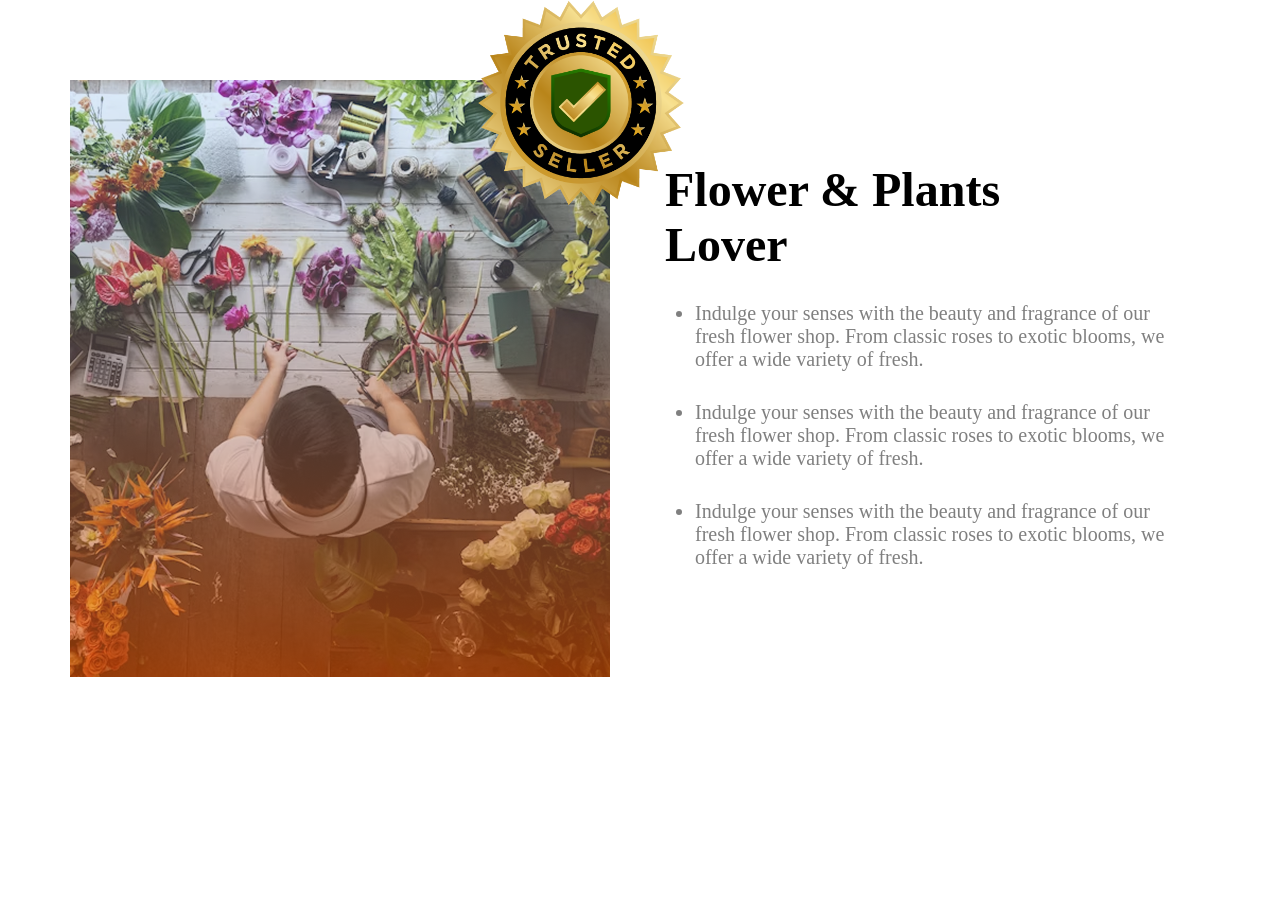
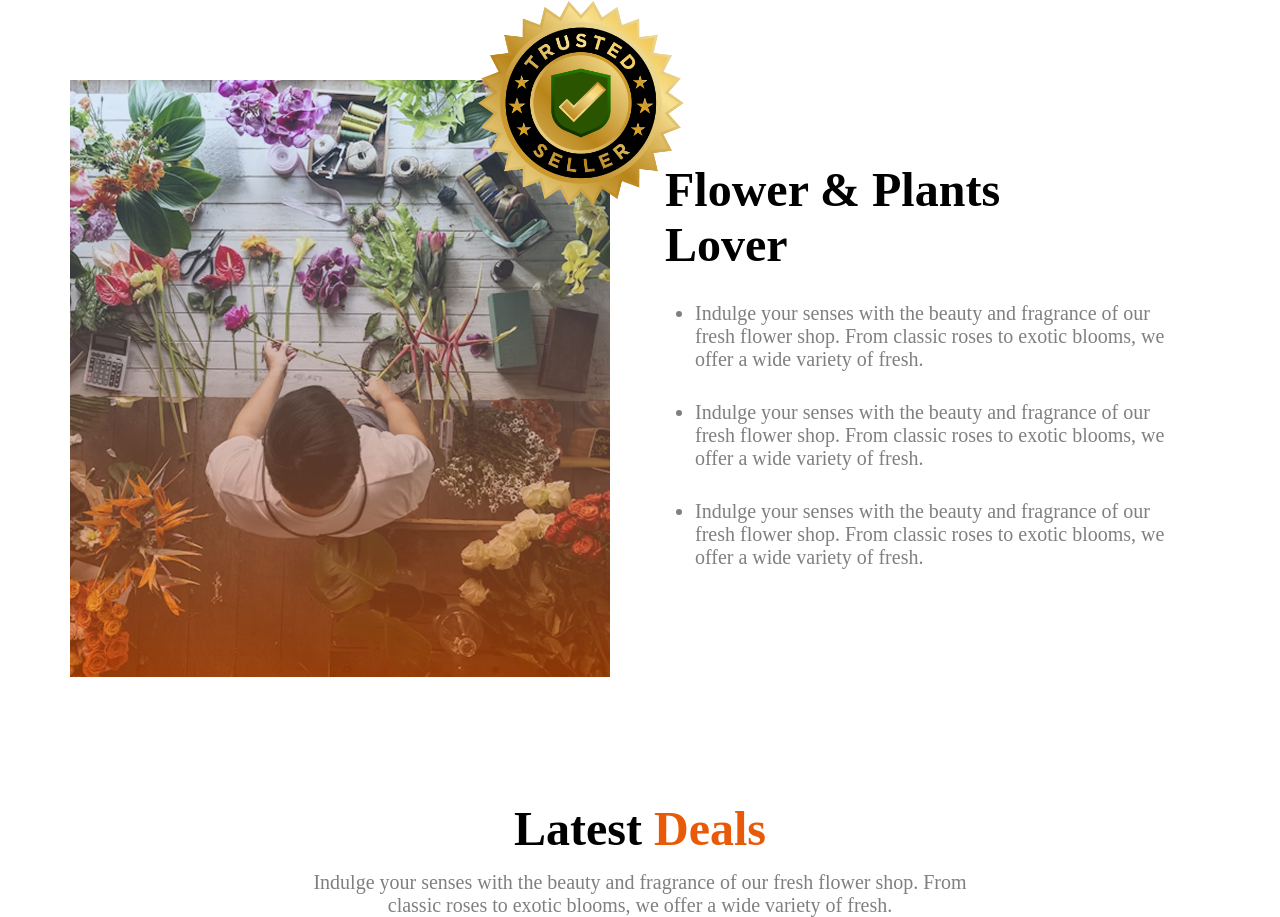
Before and after one commit to siyamsikder/Programming-hero-Assi-no-2-Responsive-Flowers, a plain HTML site: page index.html in a window 1280 px wide. Shown: the part 1955-2872 px from the top of the page. Before the commit the page ends 2636 px from the top, so only its background shows below. Drawn offline with Linux system fonts and the light colour scheme.

Commit message:
added a latest deals section

```diff
--- a/index.html
+++ b/index.html
@@ -162,6 +162,12 @@
                 </ul>
             </div>
         </section>
+        <!-- offer section -->
+
+        <section class="offer-section container ">
+            <h1 class="offer-section-h1 text-black" >Latest <span class="text-orange">Deals</span> </h1>
+            <p class="offer-section-p text-gray2 ">Indulge your senses with the beauty and fragrance of our fresh flower shop. From <br>classic roses to exotic blooms, we offer a wide variety of fresh.</p>
+        </section>
     </main>
     <footer>
 
--- a/style.css
+++ b/style.css
@@ -18,7 +18,7 @@
     display: flex;
 }
 
-.container{
+.container {
     max-width: 1140px;
     margin: auto;
 }
@@ -79,12 +79,14 @@
 .banner-left {
     flex: 1;
 }
-.banner-right{
+
+.banner-right {
     flex: 1;
 }
+
 /* our plants products  */
 
-.plants{
+.plants {
     display: flex;
     flex-direction: column;
     align-items: center;
@@ -92,44 +94,51 @@
     text-align: center;
 
 }
-.plant-top-p{
-    margin-top:16px ;
+
+.plant-top-p {
+    margin-top: 16px;
     font-weight: 500;
     font-size: 1.25rem;
 }
-.plant-top-h1{
+
+.plant-top-h1 {
     font-size: 3.25rem;
 }
 
 /* plants items */
-.plants-items{
+.plants-items {
     text-align: center;
     margin-top: 49px;
 }
-.plant-h5{
+
+.plant-h5 {
     font-size: 1.25rem;
     font-weight: 500;
     margin-top: 20px;
 
 }
-.plant-h4{
+
+.plant-h4 {
     margin-top: 10px;
     font-weight: 700;
     font-size: 1.25rem;
 }
-.plant-h2-bold{
+
+.plant-h2-bold {
     font-weight: 700;
     margin-top: 15px;
 
 }
-.primarry-btn{
+
+.primarry-btn {
     margin-top: 15px;
     padding: 19px 80px;
     background-color: #E95A08;
     color: #FFFFFF;
     width: 100%;
 }
-.plant-container{
+
+.plant-container {
     display: grid;
     grid-template-columns: repeat(4, 1fr);
     gap: 30px;
@@ -137,34 +146,39 @@ margin-top: 15px;
 
 /* Lover-section */
 
-.lover-section{
+.lover-section {
     gap: 50px;
     margin-top: 120px;
     align-items: center;
     /* position: relative; */
 }
-.lover-left{
+
+.lover-left {
     flex: 1;
     width: 100%;
     height: auto;
     position: relative;
 }
-.lover-right{
+
+.lover-right {
     flex: 1;
     width: 100%;
     height: auto;
 
 }
-.lovers-li{
-    font-size:1.25rem ;
+
+.lovers-li {
+    font-size: 1.25rem;
     font-weight: 500;
     margin: 30px;
 }
-.lovers-h1{
+
+.lovers-h1 {
     font-size: 3rem;
     font-weight: 700;
 }
-.trusted-icon{
+
+.trusted-icon {
     width: 286px;
     height: auto;
     position: absolute;
@@ -172,3 +186,19 @@ margin-top: 15px;
     right: -20%;
     transform: translateX(-20%-20%);
 }
+/* offer-section */
+.offer-section{
+    margin-top: 120px;
+    text-align: center;
+    width: 100%;
+    height: auto;
+}
+.offer-section-h1{
+    font-size: 3rem;
+    font-weight: 700;
+}
+.offer-section-p{
+   margin-top: 15px;
+   font-size: 1.25rem;
+   font-weight: 500;
+}
```
Lines whose indentation alone changed are shown as unchanged.
